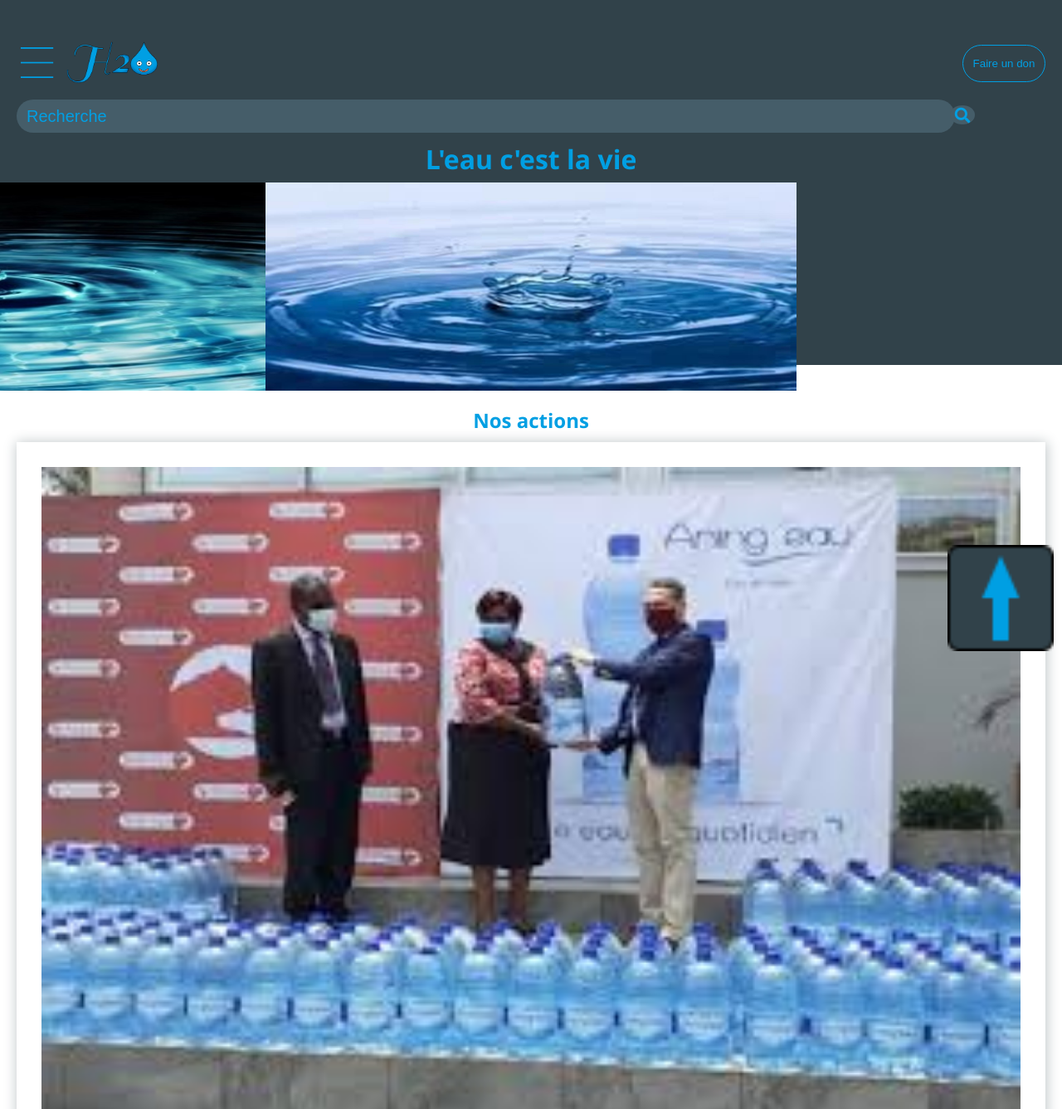
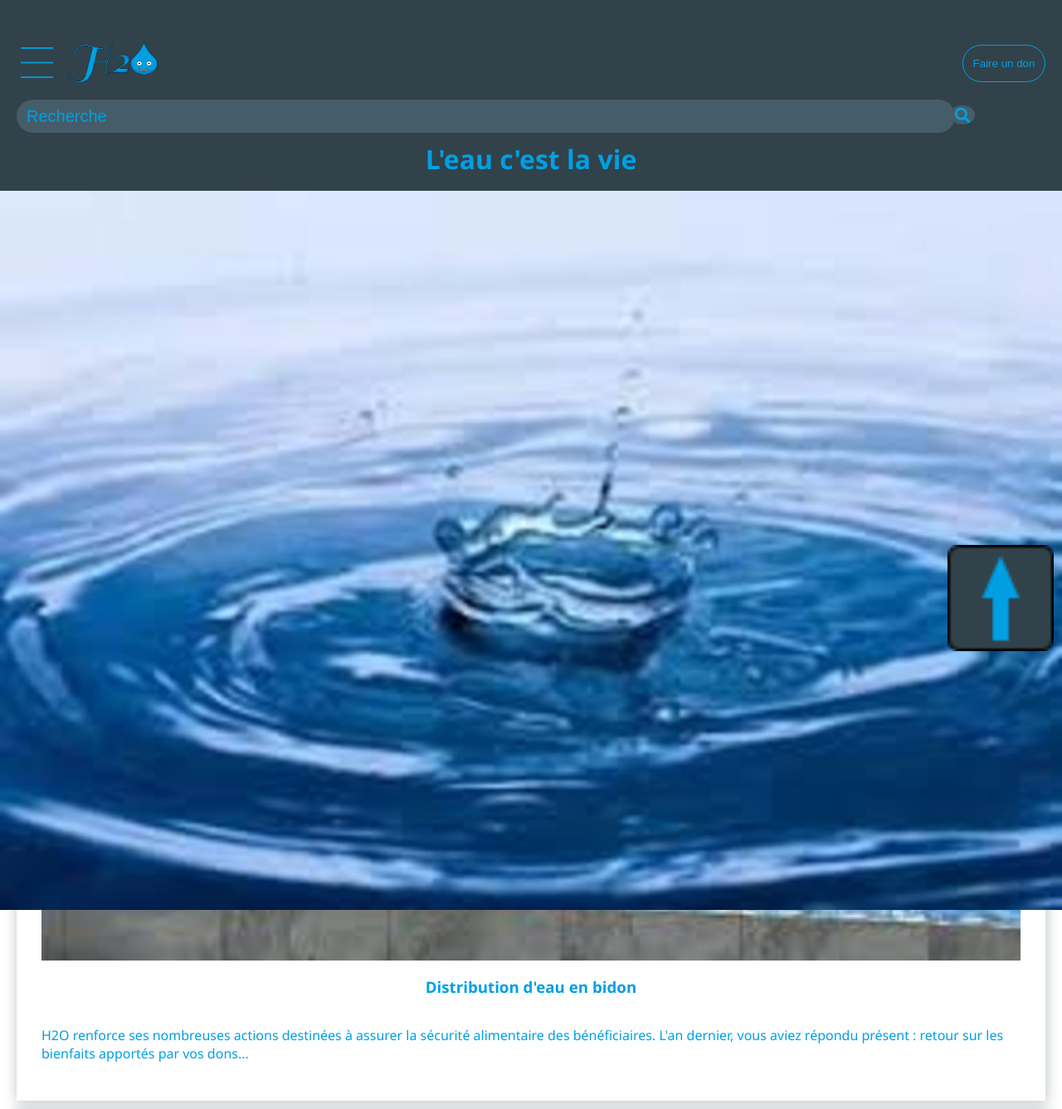
Before and after one commit to TahiKari/H2O, a PHP site: page / in a window 1280 px wide. Shown: the top 1337 px of the page at 83% size. Run offline with PHP 8.4, Linux system fonts and the light colour scheme.

Commit message:
ft - H2O#: Sauvegarde temporaire

```diff
--- a/public/css/style.css
+++ b/public/css/style.css
@@ -21,8 +21,9 @@ img {
 /* Header */
 header {
   background: #31424a;
-  height: 440px;
+  max-height: 440px;
   width: 100%;
+  height: auto;
 }
 
 h1 {
@@ -170,15 +171,15 @@ label img {
 }
 
 .caroussel {
-  position: relative;
-  top: -30px;
-  width: 100%;
+  position: absolute;
+  top: 230px;
+  max-width: auto;
   overflow: auto;
+  margin-bottom: 50px;
 }
 
 .images img {
   width: 100%;
-  height: 251px;
 }
 
 .images {
@@ -194,7 +195,7 @@ label img {
     transform: translateX(0);
   }
   30%, 75% {
-    transform: translateX(-320px);
+    transform: translateX(-100%);
   }
   80%, 100% {
     transform: translateX(0);
--- a/sass/main.scss
+++ b/sass/main.scss
@@ -28,8 +28,9 @@ $color6: #909596;
 /* Header */
 header {
   background: #31424a;
-  height: 440px;
+  max-height: 440px;
   width: 100%;
+  height: auto;
 }
 
 h1 {
@@ -177,15 +178,15 @@ label img {
 }
 
 .caroussel {
-  position: relative;
-  top: -30px;
-  width: 100%;
+  position: absolute;
+  top: 230px;
+  max-width: auto;
   overflow: auto;
+  margin-bottom: 50px;
 }
 
 .images img {
   width: 100%;
-  height: 251px;
 }
 
 .images {
@@ -201,7 +202,7 @@ label img {
     transform: translateX(0);
   }
   30%, 75% {
-    transform: translateX(-320px);
+    transform: translateX(-100%);
   }
   80%, 100% {
     transform: translateX(0);
```
Also changed, not shown: 2 other files.
